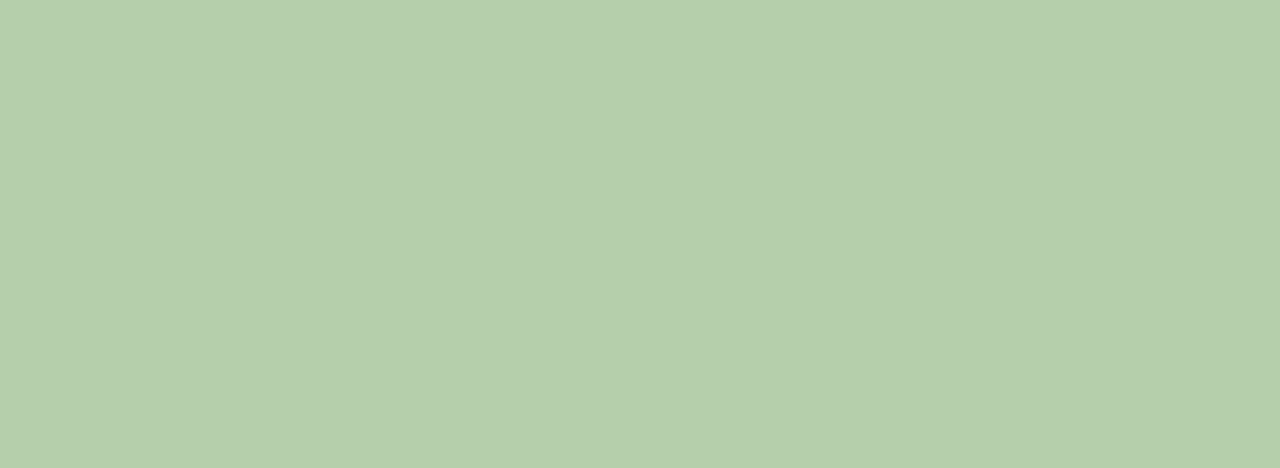
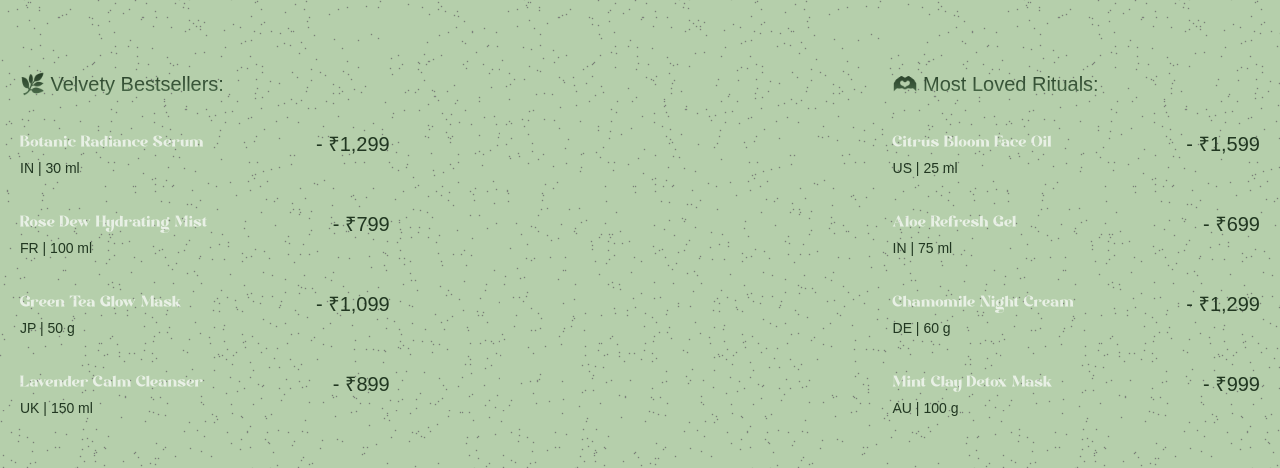
Before and after one commit to 22-vanshika/gsap_velvety, a React (Vite) app: page / in a window 1280 px wide. Shown: the part 890-1358 px from the top of the page. Built offline with nearby package versions, Linux system fonts and the light colour scheme; a web font is replaced by a local one.

Commit message:
implement the skincare section

```diff
--- a/constants/index.js
+++ b/constants/index.js
@@ -1,7 +1,7 @@
 const navLinks = [
  {
-	id: "cocktails",
-	title: "Cocktails",
+	id: "skincare",
+	title: "Skincare",
  },
  {
 	id: "about",
@@ -17,59 +17,61 @@ const navLinks = [
  },
 ];
 
-const cocktailLists = [
+const skincareLists = [
   {
-	name: "Chapel Hill Shiraz",
-	country: "AU",
-	detail: "Battle",
-	price: "$10",
+    name: "Botanic Radiance Serum",
+    country: "IN",
+    detail: "30 ml",
+    price: "₹1,299",
   },
   {
-	name: "Caten Malbee",
-	country: "AU",
-	detail: "Battle",
-	price: "$49",
+    name: "Rose Dew Hydrating Mist",
+    country: "FR",
+    detail: "100 ml",
+    price: "₹799",
   },
   {
-	name: "Rhino Pale Ale",
-	country: "CA",
-	detail: "750 ml",
-	price: "$20",
+    name: "Green Tea Glow Mask",
+    country: "JP",
+    detail: "50 g",
+    price: "₹1,099",
   },
   {
-	name: "Irish Guinness",
-	country: "IE",
-	detail: "600 ml",
-	price: "$29",
+    name: "Lavender Calm Cleanser",
+    country: "UK",
+    detail: "150 ml",
+    price: "₹899",
   },
 ];
 
-const mockTailLists = [
+
+const serumLists = [
   {
-	name: "Tropical Bloom",
+    name: "Citrus Bloom Face Oil",
     country: "US",
-	detail: "Battle",
-	price: "$10",
+    detail: "25 ml",
+    price: "₹1,599",
   },
   {
-	name: "Passionfruit Mint",
-	country: "US",
-	detail: "Battle",
-	price: "$49",
+    name: "Aloe Refresh Gel",
+    country: "IN",
+    detail: "75 ml",
+    price: "₹699",
   },
   {
-	name: "Citrus Glow",
-	country: "CA",
-	detail: "750 ml",
-	price: "$20",
+    name: "Chamomile Night Cream",
+    country: "DE",
+    detail: "60 g",
+    price: "₹1,299",
   },
   {
-	name: "Lavender Fizz",
-	country: "IE",
-	detail: "600 ml",
-	price: "$29",
+    name: "Mint Clay Detox Mask",
+    country: "AU",
+    detail: "100 g",
+    price: "₹999",
   },
 ];
+
 
 const profileLists = [
  {
@@ -105,7 +107,7 @@ const storeInfo = {
  address: "456, Raq Blvd. #404, Los Angeles, CA 90210",
  contact: {
 	phone: "(555) 987-6543",
-	email: "hello@jsmcocktail.com",
+	email: "hello@jsmskincare.com",
  },
 };
 
@@ -134,7 +136,7 @@ const socials = [
  },
 ];
 
-const allCocktails = [
+const allSkincare = [
  {
 	id: 1,
 	name: "Classic Mojito",
@@ -171,13 +173,13 @@ const allCocktails = [
 
 export {
  navLinks,
- cocktailLists,
- mockTailLists,
+ skincareLists,
+ serumLists,
  profileLists,
  featureLists,
  goodLists,
  openingHours,
  storeInfo,
  socials,
- allCocktails,
+ allSkincare,
 };
--- a/src/App.jsx
+++ b/src/App.jsx
@@ -3,12 +3,14 @@ import gsap from 'gsap';
 import { ScrollTrigger,SplitText } from 'gsap/all'
 import Navbar from './components/Navbar';
 import Hero from './components/Hero';
+import Skincare from './components/Skincare';
 gsap.registerPlugin(ScrollTrigger,SplitText);
 const App = () => {
   return (
     <main>
       <Navbar/>
       <Hero/>
+      <Skincare/>
     </main>
   )
 }
--- /dev/null
+++ b/src/components/Skincare.jsx
@@ -0,0 +1,77 @@
+import React from "react";
+import { serumLists, skincareLists } from "../../constants";
+import { useGSAP } from "@gsap/react";
+import gsap from "gsap";
+
+const Skincare = () => {
+  useGSAP(() => {
+    const parallaxTl = gsap.timeline({
+      scrollTrigger: {
+        trigger: "#skincare",
+        start: "top 30%",
+        end: "bottom 80%",
+        scrub: true,
+      },
+    });
+
+    parallaxTl
+      .from("#s-left-leaf", {
+        x: -100,
+        y: 100,
+      })
+      .from("#s-right-leaf", {
+        x: 100,
+        y: 100,
+      });
+  });
+
+  return (
+    <section id="skincare" className="noisy">
+      <img src="/images/skincare-left-leaf.png" alt="l-leaf" id="s-left-leaf" />
+      <img
+        src="/images/skincare-right-leaf.png"
+        alt="r-leaf"
+        id="s-right-leaf"
+      />
+
+      <div className="list">
+        <div className="popular">
+          <h2>🌿 Velvety Bestsellers:</h2>
+
+          <ul>
+            {skincareLists.map(({ name, country, detail, price }) => (
+              <li key={name}>
+                <div className="md:me-28">
+                  <h3>{name}</h3>
+                  <p>
+                    {country} | {detail}
+                  </p>
+                </div>
+                <span>- {price}</span>
+              </li>
+            ))}
+          </ul>
+        </div>
+        <div className="loved">
+          <h2>🫶🏻 Most Loved Rituals:</h2>
+
+          <ul>
+            {serumLists.map(({ name, country, detail, price }) => (
+              <li key={name}>
+                <div className="md:me-28">
+                  <h3>{name}</h3>
+                  <p>
+                    {country} | {detail}
+                  </p>
+                </div>
+                <span>- {price}</span>
+              </li>
+            ))}
+          </ul>
+        </div>
+      </div>
+    </section>
+  );
+};
+
+export default Skincare;
--- a/src/index.css
+++ b/src/index.css
@@ -142,11 +142,11 @@ body {
     #skincare {
         @apply relative min-h-dvh w-full overflow-hidden;
 
-        #c-left-leaf {
+        #s-left-leaf {
             @apply absolute left-0 md:bottom-0 md:top-auto -top-20 md:w-fit w-1/3;
         }
 
-        #c-right-leaf {
+        #s-right-leaf {
             @apply absolute right-0 md:bottom-0 md:top-auto -top-20 md:w-fit w-1/3;
         }
 
@@ -162,7 +162,7 @@ body {
             }
 
             h2 {
-                @apply text-xl font-medium;
+                @apply text-xl font-medium text-gradient;
             }
 
             ul {
```
Also changed, not shown: public/images/skincare-left-leaf.png (added), public/images/skincare-right-leaf.png (added). Lines whose indentation alone changed are shown as unchanged.
